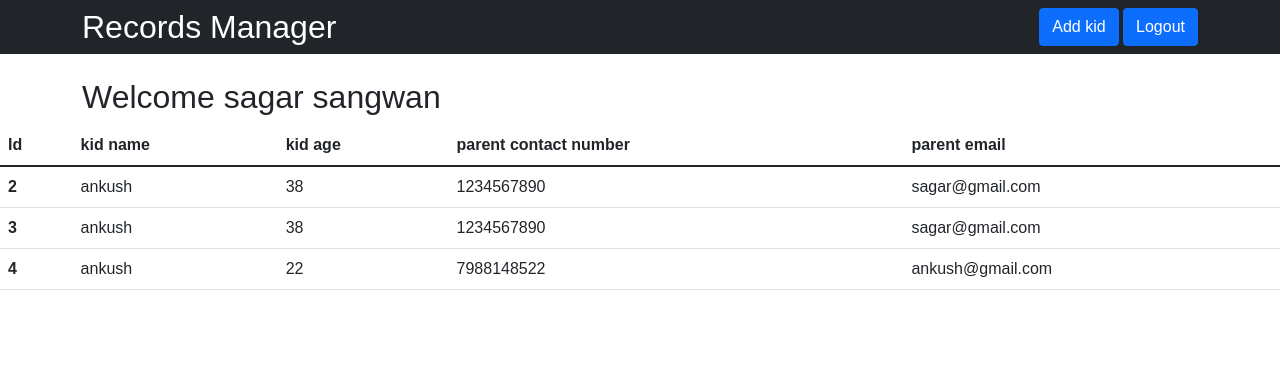
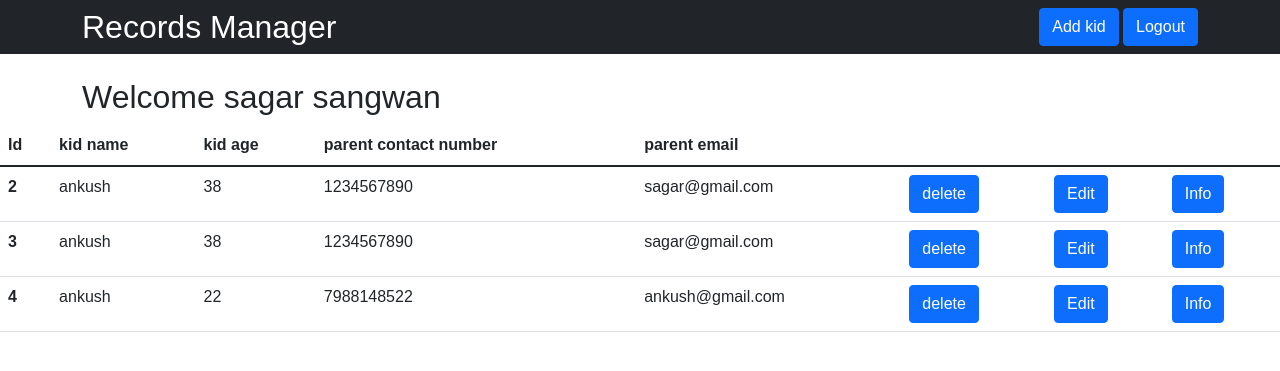
Before and after one commit to sagarsangwan/kids_meal_managment, a Django app: page / in a window 1280 px wide. Shown: the top 371 px of the page. Run offline with Django 4.2, Linux system fonts and the light colour scheme; a user stored in the database is signed in; data comes from the database, SQL or seed files in the repository; both versions use the stored data as it was after the commit.

Commit message:
edit kid delete functionallity

```diff
--- a/records_manager/urls.py
+++ b/records_manager/urls.py
@@ -8,4 +8,5 @@ urlpatterns = [
     path('signup/', views.signup, name='signup'),
     path('logoutuser/', views.logoutuser, name='logout'),
     path('add-child/', views.add_child, name='child'),
+    path('delete-kid/<int:id>', views.delete_kid, name='delete_child'),
 ]
--- a/records_manager/views.py
+++ b/records_manager/views.py
@@ -40,6 +40,14 @@ def add_child(request):
         else:
             messages.error(request, 'Please fill all the fields')
             return render(request, 'pages/add_child.html', {'kid_name': kid_name, 'kid_age': kid_age, 'parent_phone': parent_phone, 'parent_email': parent_email})
+
+
+def delete_kid(request, id):
+    if request.method == 'GET':
+        child_info = child.objects.get(id=id)
+        child_info.delete()
+        messages.success(request, 'Child deleted successfully')
+        return redirect('home')
 
 
 def signup(request):
--- a/templates/pages/home.html
+++ b/templates/pages/home.html
@@ -75,6 +75,9 @@
             <td> {{ kid.age }} </td>
             <td> {{kid.parent_contact_number}} </td>
             <td> {{kid.parent_email}} </td>
+            <td> <a class="btn btn-primary" href="delete-kid/{{ kid.id }}"> delete </a> </td>
+            <td> <a class="btn btn-primary" href="/delete-kid"> Edit </a> </td>
+            <td> <a class="btn btn-primary" href="#"> Info </a> </td>
             {% endfor %}
         </tr>
     </tbody>
```
Also changed, not shown: db.sqlite3.
